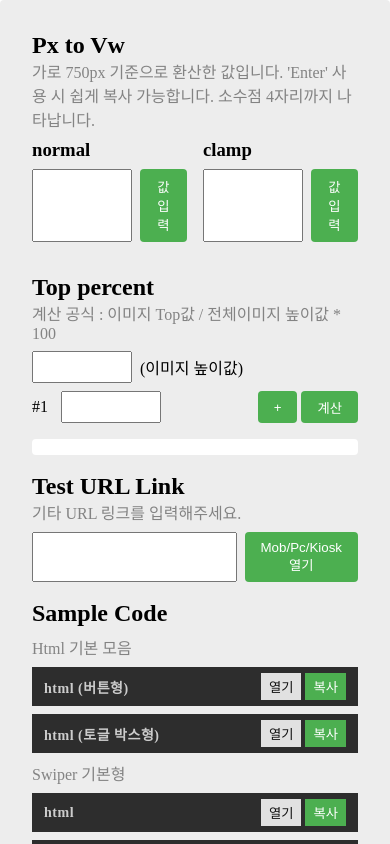
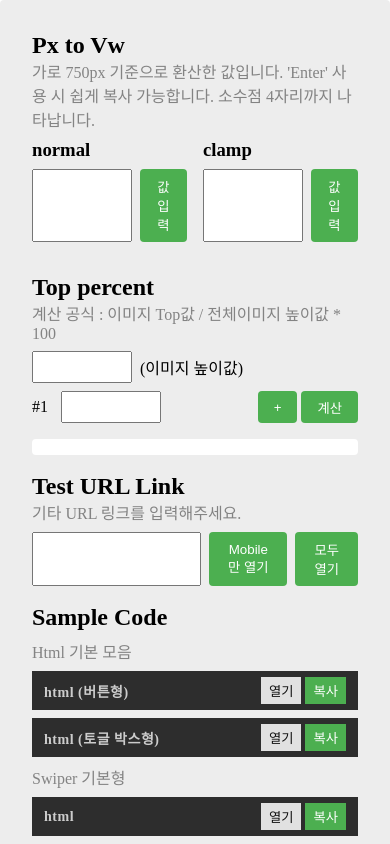
Before and after one commit to sangyeop0529/lotte-publishing-app, a React (Vite) app: page / in a window 390 px wide. Shown: the top 844 px of the page. Built offline with nearby package versions, Linux system fonts and the light colour scheme.

Commit message:
모바일만 버튼 추가

```diff
--- a/src/components/UrlLink/TestLink.css
+++ b/src/components/UrlLink/TestLink.css
@@ -4,11 +4,11 @@
   width: 100%;
 }
 .TestLink input {
-  width: 80%;
+  width: 70%;
 }
 .TestLink button {
   display: flex;
-  flex: 1;
+
   justify-content: center;
   align-items: center;
   padding: 0.5rem 1rem;
@@ -19,3 +19,7 @@
   border-radius: 4px;
   cursor: pointer;
 }
+.TestLink .btn-group {
+  display: flex;
+  gap: 0.5rem;
+}
--- a/src/components/UrlLink/TestLink.jsx
+++ b/src/components/UrlLink/TestLink.jsx
@@ -7,41 +7,56 @@ const TestLink = () => {
     setUrl(e.target.value);
   };
 
-  const handleOpenUrl = () => {
-    try {
+  // 공통: URL 생성
+  const getUrls = (type = "all") => {
     const match = url.match(/\/gate\/(SNM\d+)\//);
-      if (!match) {
-        alert("올바른 URL 형식이 아닙니다.");
-        return;
-      }
+    if (!match) throw new Error("올바른 URL 형식이 아닙니다.");
     const snmCode = match[1];
     const queryPart = url.split("?")[1] ? url.split("?")[1] : "";
     const baseQuery = queryPart
       ? `?shpgNewsNo=${snmCode}&${queryPart}`
       : `?shpgNewsNo=${snmCode}`;
 
-      const urls = [
-        `https://m.lotteshopping.com/shpgnews/shpgnewsDetail${baseQuery}`, // 모바일
-        `https://www.lotteshopping.com/shpgnews/shpgnewsDetail${baseQuery}`, // PC
-        `https://m.lotteshopping.com/shpgnews/shpgnewsDetail${baseQuery}&ch=k`, // 키오스크
-      ];
+    const urls = {
+      mob: `https://m.lotteshopping.com/shpgnews/shpgnewsDetail${baseQuery}`,
+      pc: `https://www.lotteshopping.com/shpgnews/shpgnewsDetail${baseQuery}`,
+      kiosk: `https://m.lotteshopping.com/shpgnews/shpgnewsDetail${baseQuery}&ch=k`,
+    };
 
-      // 모든 창을 클릭 이벤트 안에서 바로 열기
+    if (type === "all") return Object.values(urls);
+    return type in urls ? [urls[type]] : [];
+  };
+
+  // 공통: 열기
+  const openUrls = (urls) => {
     const windows = urls.map((u) => window.open(u, "_blank"));
-
-      // 필요 시 새 창이 열렸는지 확인 가능
     windows.forEach((win, idx) => {
       if (!win) console.warn(`팝업 차단됨: ${urls[idx]}`);
     });
+  };
+
+  // 버튼용 핸들러
+  const handleOpenUrl = () => {
+    try {
+      openUrls(getUrls("all"));
     } catch (e) {
-      alert("URL 변환 중 오류가 발생했습니다.");
+      alert(e.message);
+      console.error(e);
+    }
+  };
+
+  const handleOpenUrlOnlyMob = () => {
+    try {
+      openUrls(getUrls("mob"));
+    } catch (e) {
+      alert(e.message);
       console.error(e);
     }
   };
 
   const handleKeyDown = (e) => {
     if (e.key === "Enter") {
-      handleOpenUrl();
+      handleOpenUrlOnlyMob();
     }
   };
   return (
@@ -53,7 +68,10 @@ const TestLink = () => {
         value={url}
       />
 
-      <button onClick={handleOpenUrl}>Mob/Pc/Kiosk 열기</button>
+      <div className="btn-group">
+        <button onClick={handleOpenUrlOnlyMob}>Mobile만 열기</button>
+        <button onClick={handleOpenUrl}>모두 열기</button>
+      </div>
     </div>
   );
 };
```
Lines whose indentation alone changed are shown as unchanged.
